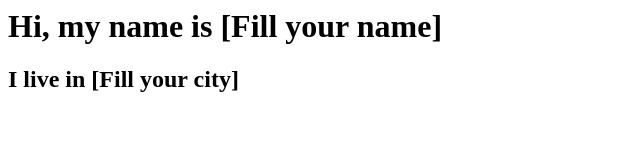
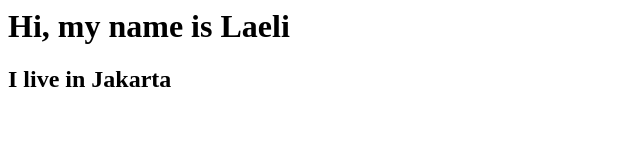
Before and after one commit to laelinurchasanah/git-learn, a plain HTML site: page index.html in a window 1280 px wide. Shown: the whole page, without its empty margins (0-640 px from the left). Drawn offline with Linux system fonts and the light colour scheme.

Commit message:
Latihan Squash (#1) Lael
* Update index.html

* Update index.html

```diff
--- a/index.html
+++ b/index.html
@@ -3,7 +3,7 @@
        <title>GIT Squashing & Pruning Lesson</title>
    </head>
    <body>
-       <h1>Hi, my name is [Fill your name]</h1>
-       <h2>I live in [Fill your city]</h2>
+       <h1>Hi, my name is Laeli</h1>
+       <h2>I live in Jakarta</h2>
    </body>
 </html>
```
